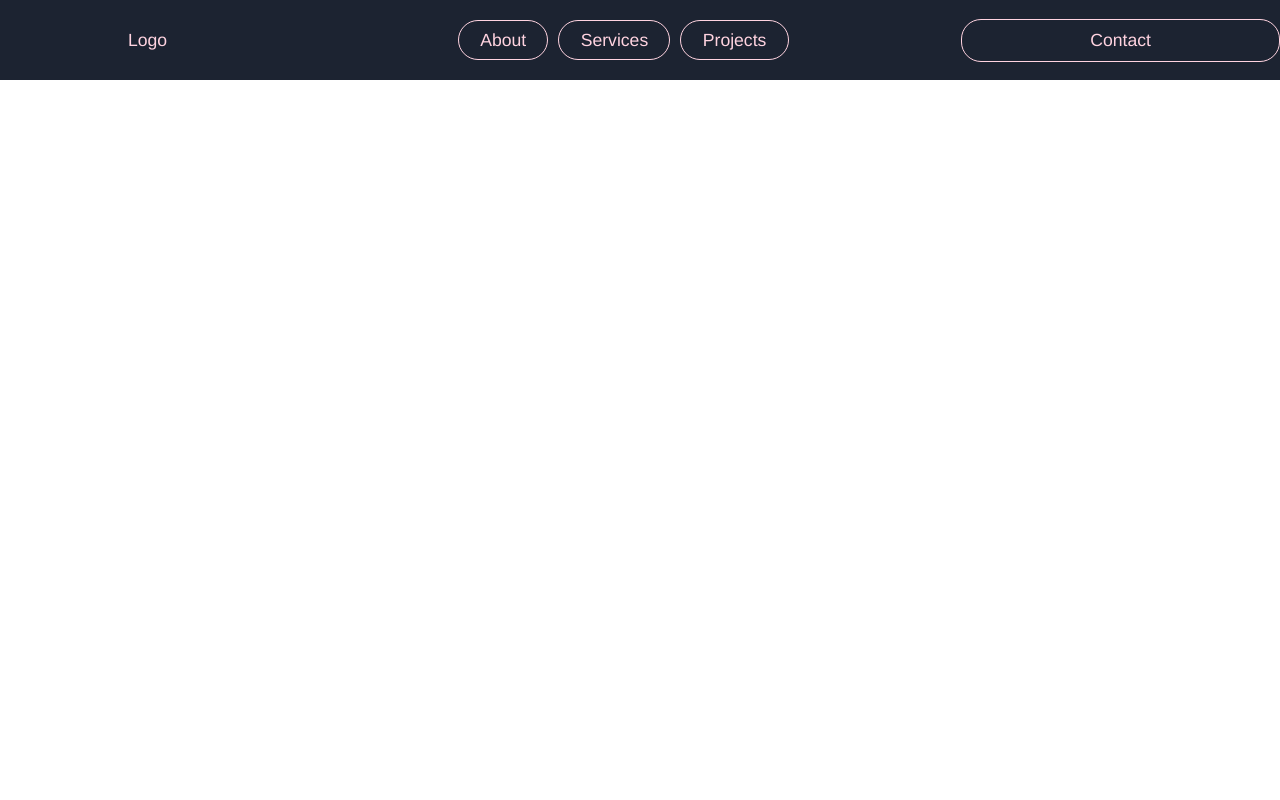
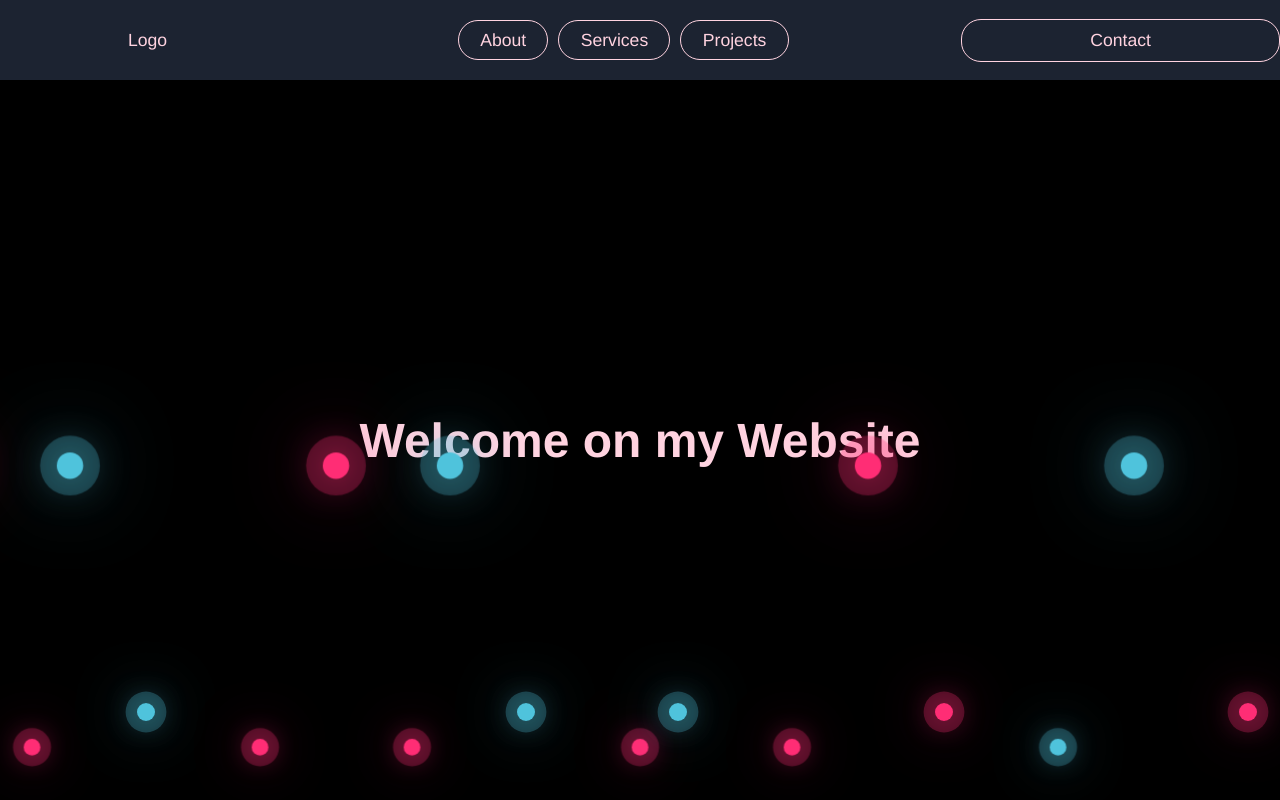
Before and after one commit to Besp1N/Animated-Website, a plain HTML site: page index.html in a window 1280 px wide. Drawn offline with Linux system fonts and the light colour scheme.

Commit message:
added particles

```diff
--- a/index.html
+++ b/index.html
@@ -1,10 +1,10 @@
 <!DOCTYPE html>
 <html lang="en">
   <head>
-    <meta charset="UTF-8">
-    <meta http-equiv="X-UA-Compatible" content="IE=edge">
-    <meta name="viewport" content="width=device-width, initial-scale=1.0">
-    <link rel="stylesheet" href="src/style.css">
+    <meta charset="UTF-8" />
+    <meta http-equiv="X-UA-Compatible" content="IE=edge" />
+    <meta name="viewport" content="width=device-width, initial-scale=1.0" />
+    <link rel="stylesheet" href="src/style.css" />
     <title>Document</title>
   </head>
   <body>
@@ -19,7 +19,56 @@
       </nav>
       <button>Contact</button>
     </header>
+    <main>
+        <section class="container">
+            <h1>Welcome on my Website</h1>
+            <div class="bubbles">
+                <span style="--i:11"></span>
+                <span style="--i:22"></span>
+                <span style="--i:33"></span>
+                <span style="--i:14"></span>
+                <span style="--i:22"></span>
+                <span style="--i:11"></span>
+                <span style="--i:15"></span>
+                <span style="--i:25"></span>
+                <span style="--i:28"></span>
+                <span style="--i:14"></span>
+                <span style="--i:11"></span>
+                <span style="--i:22"></span>
+                <span style="--i:33"></span>
+                <span style="--i:14"></span>
+                <span style="--i:22"></span>
+                <span style="--i:11"></span>
+                <span style="--i:15"></span>
+                <span style="--i:25"></span>
+                <span style="--i:28"></span>
+                <span style="--i:14"></span>
+                <span style="--i:15"></span>
+                <span style="--i:25"></span>
+                <span style="--i:28"></span>
+                <span style="--i:14"></span>
+                <span style="--i:11"></span>
+                <span style="--i:22"></span>
+                <span style="--i:33"></span>
+                <span style="--i:15"></span>
+                <span style="--i:25"></span>
+                <span style="--i:28"></span>
+                <span style="--i:14"></span>
+                <span style="--i:11"></span>
+                <span style="--i:22"></span>
+                <span style="--i:33"></span>
+                <span style="--i:11"></span>
+                <span style="--i:15"></span>
+                <span style="--i:25"></span>
+                <span style="--i:28"></span>
+                <span style="--i:14"></span>
 
+
+
+
+            </div>
+        </section>
+    </main>
 
     <script src="src/script.js"></script>
   </body>
--- a/src/style.css
+++ b/src/style.css
@@ -1,8 +1,19 @@
+@keyframes appear {
+  from {
+    opacity: 0;
+  }
+  to {
+    opacity: 1;
+  }
+}
 * {
   padding: 0;
   margin: 0;
   box-sizing: border-box;
   font-family: helvetica, arial;
+}
+body {
+  background-color: black;
 }
 header {
   width: 100vw;
@@ -10,7 +21,10 @@ header {
   display: flex;
   justify-content: space-between;
   align-items: center;
+  flex-wrap: wrap;
   background-color: #1c2331;
+  animation-name: appear;
+  animation-duration: 2s;
 }
 .logo,
 li,
@@ -52,3 +66,46 @@ button:hover {
 .nav-list li:hover {
   background-color: #936775;
 }
+.container {
+  position: relative;
+  width: 100%;
+  height: 90vh;
+  overflow: hidden;
+  display: flex;
+  justify-content: center;
+  align-items: center;
+}
+.bubbles {
+  position: relative;
+  display: flex;
+}
+.bubbles span {
+  position: relative;
+  width: 30px;
+  height: 30px;
+  background: #4fc3dc;
+  margin: 0 4px;
+  border-radius: 50%;
+  box-shadow: 0 0 0 19px #4fc3dc44, 0 0 50px #4fc3dc, 0 0 100px #4fc3dc;
+  animation: animate 15s linear infinite;
+  animation-duration: calc(125s / var(--i));
+}
+.bubbles span:nth-child(even) {
+  background: #ff2d75;
+  box-shadow: 0 0 0 19px #ff2d7544, 0 0 50px #ff2d75, 0 0 100px #ff2d75;
+}
+@keyframes animate {
+  0% {
+    transform: translateY(100vh) scale(0);
+  }
+  100% {
+    transform: translateY(-10vh) scale(1);
+  }
+}
+.container h1 {
+  color: #ffd3e0;
+  font-size: 3rem;
+  position: absolute;
+  animation-name: appear;
+  animation-duration: 2s;
+}
```
Lines whose indentation alone changed are shown as unchanged.
